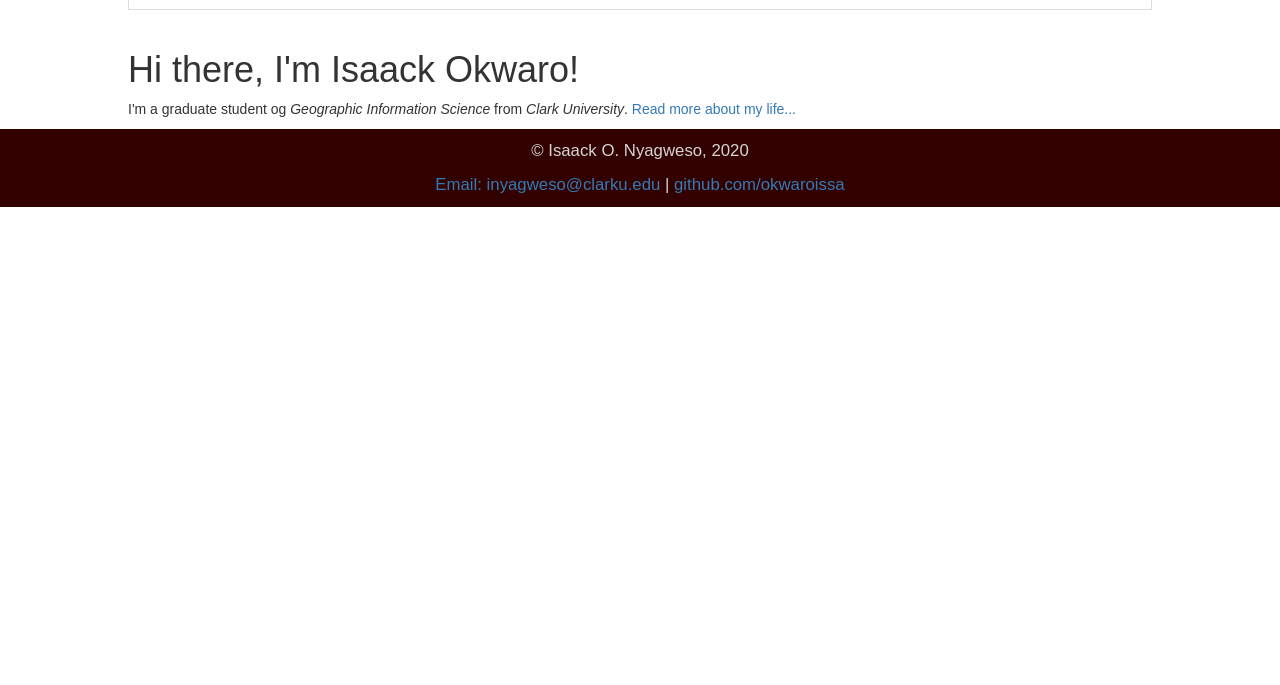
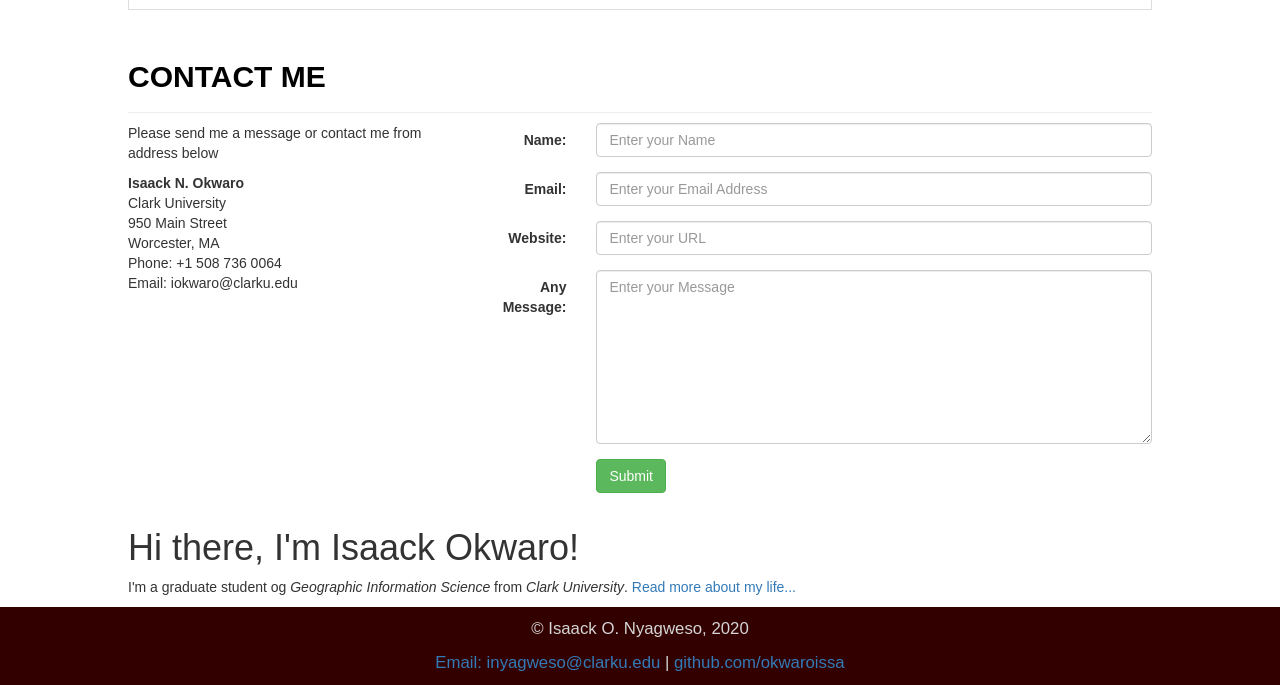
Before and after one commit to okwaroissa/okwaroissa.github.io, a Jekyll site: the page built from index.html, in a window 1280 px wide and 900 px high, scrolled down 3728 px, cut to the strip 215-900 px from the top of the window. Built offline with Jekyll 4.4.1, drawn with Linux system fonts in a browser that asks for light colours; before the commit the page ends 4150 px from its top, so only the background shows below that.

Commit message:
Update index.html

```diff
--- a/index.html
+++ b/index.html
@@ -415,6 +415,72 @@ title: Isaack Okwaro, GIS Analyst
 </section>
 
 
+ <section id="Contact">
+        <div class="page-header" id="contact">
+            <h2><strong>CONTACT ME</strong></h2>
+        </div>
+
+        <div class="row">
+            <div class="col-lg-4">
+                <p>Please send me a message or contact me from address below</p>
+                <address>
+                    <strong>Isaack N. Okwaro</strong> <br />
+                    Clark University <br />
+                    950 Main Street <br />
+                    Worcester, MA <br />
+                    Phone: +1 508 736 0064 <br />
+                    Email: iokwaro@clarku.edu <br />
+                </address>
+            </div>
+            <div class="col-lg-8">
+                <form action="/" method="post" class="form-horizontal">
+                    <div class="form-group">
+                        <label for="user-name" class="col-lg-2 control-label">
+                            Name:
+                        </label>
+                        <div class="col-lg-10">
+                            <input type="text" class="form-control" id="user-name" placeholder="Enter your Name" />
+                        </div>
+                    </div>
+
+                    <div class="form-group">
+                        <label for="user-email" class="col-lg-2 control-label">
+                            Email:
+                        </label>
+                        <div class="col-lg-10">
+                            <input type="text" class="form-control" id="user-email" placeholder="Enter your Email Address" />
+                        </div>
+                    </div>
+
+                    <div class="form-group">
+                        <label for="user-website" class="col-lg-2 control-label">
+                            Website:
+                        </label>
+                        <div class="col-lg-10">
+                            <input type="text" class="form-control" id="user-website" placeholder="Enter your URL" />
+                        </div>
+                    </div>
+
+                    <div class="form-group">
+                        <label for="user-message" class="col-lg-2 control-label">
+                            Any Message:
+                        </label>
+                        <div class="col-lg-10">
+                            <textarea name="user-message" class="form-control" cols="20" rows="8" placeholder="Enter your Message"></textarea>
+                        </div>
+                    </div>
+
+                    <div class="form-group">
+                        <div class="col-lg-10 col-lg-offset-2">
+                            <a href="#" class="btn btn-success">Submit</a>
+                        </div>
+                    </div>
+
+                </form>
+            </div>
+        </div>
+
+    </section>
 
 
 <div class = "blurb">
```
